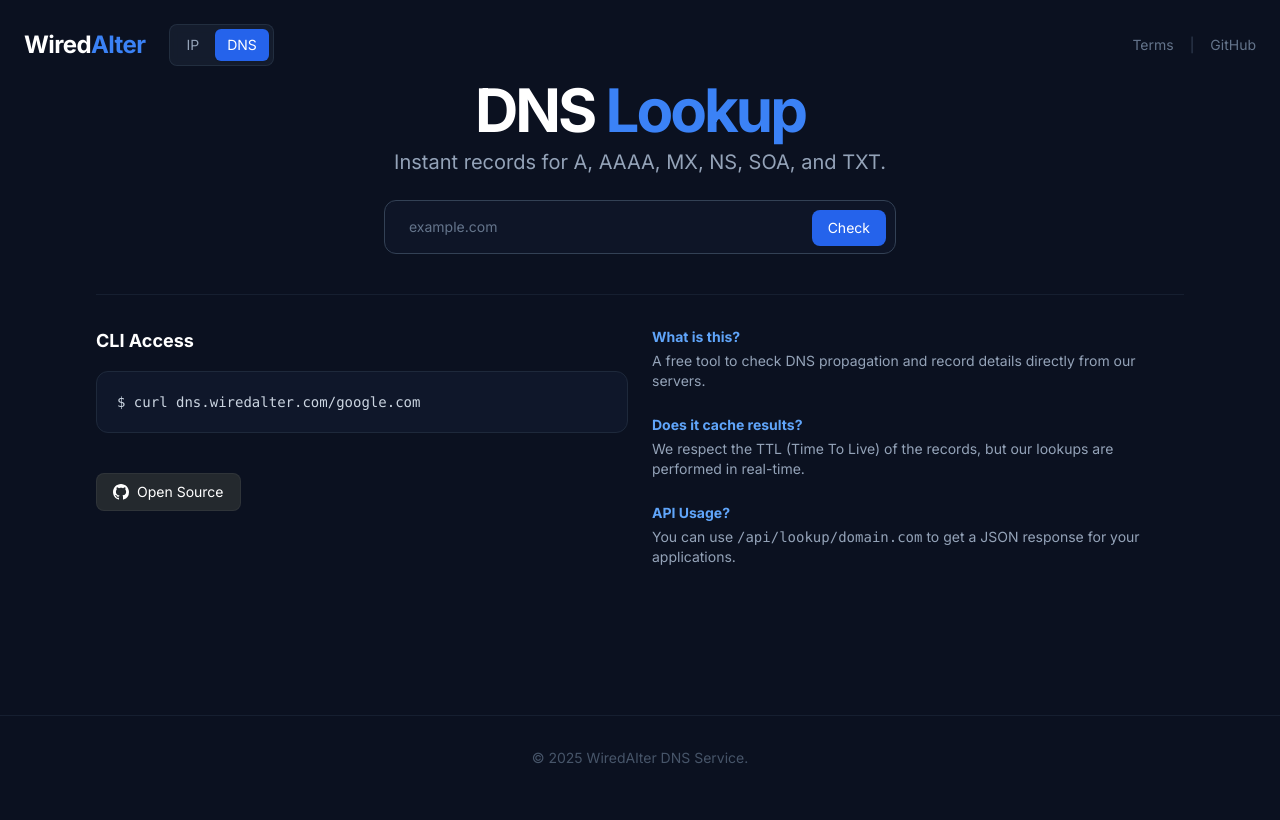
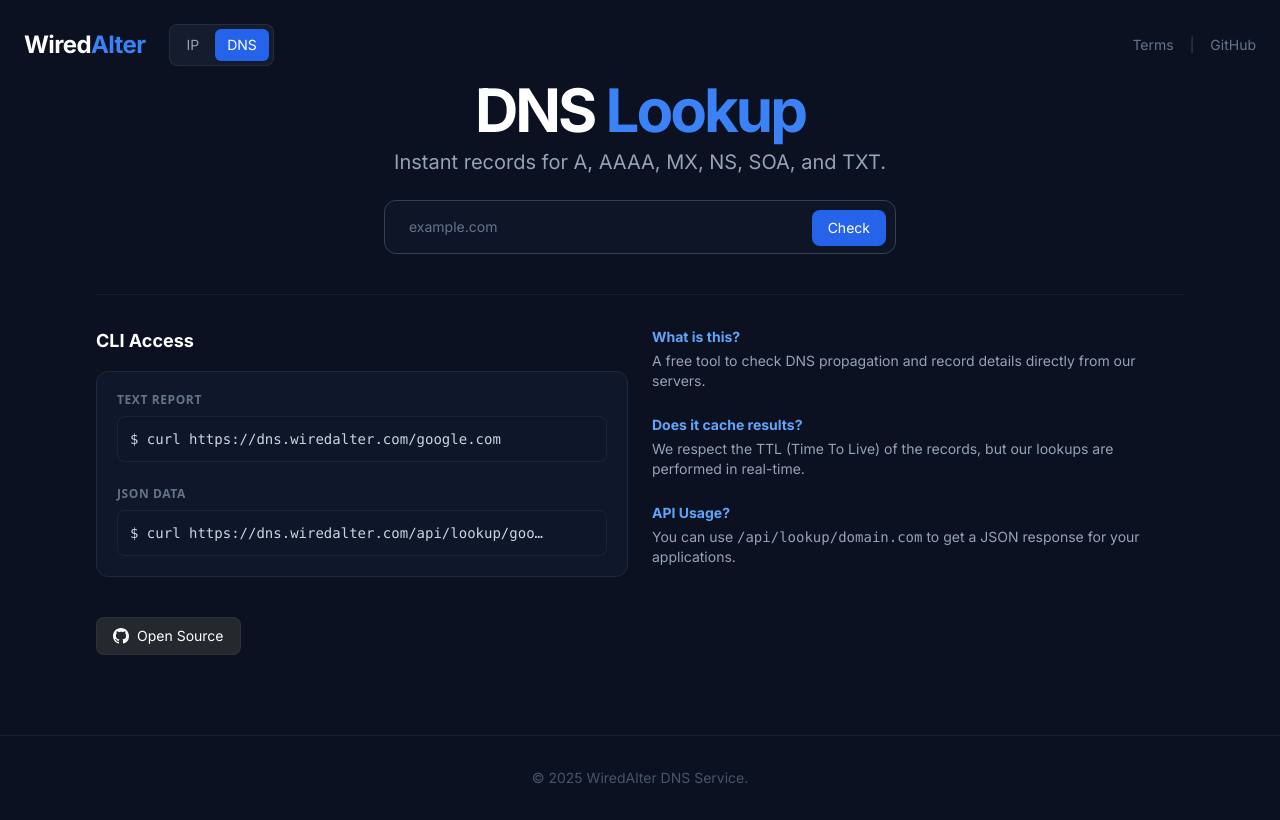
Before and after one commit to buildplan/dns-service, a website: page views/index.html in a window 1280 px wide. Drawn offline with nearby package versions, Linux system fonts and the light colour scheme.

Commit message:
update cli section

```diff
--- a/views/index.html
+++ b/views/index.html
@@ -127,13 +127,27 @@
 
         <div class="grid grid-cols-1 lg:grid-cols-2 gap-6 pt-8 border-t border-slate-800/60">
             <div class="space-y-4">
-                <h3 class="text-lg font-bold text-white">CLI Access</h3>
-                <div class="bg-[#0f172a] rounded-xl p-5 font-mono text-sm border border-slate-800 space-y-3">
-                    <div class="group cursor-pointer" onclick="copyText('cmd1')">
-                        <div class="flex justify-between text-slate-300 hover:text-white"><code id="cmd1">$ curl dns.wiredalter.com/google.com</code><span class="text-blue-500 opacity-0 group-hover:opacity-100">Copy</span></div>
-                    </div>
-                </div>
-
+		<h3 class="text-lg font-bold text-white">CLI Access</h3>
+		<div class="bg-[#0f172a] rounded-xl p-5 font-mono text-sm border border-slate-800 space-y-6">
+		    <div>
+		        <div class="text-xs text-slate-500 mb-2 font-sans font-semibold uppercase tracking-wider">Text Report</div>
+		        <div class="group cursor-pointer" onclick="copyText('cmd1')">
+		            <div class="flex justify-between items-center text-slate-300 hover:text-white transition-colors bg-slate-900/50 p-3 rounded-lg border border-slate-700/30">
+                		<code id="cmd1" class="truncate mr-4">$ curl https://dns.wiredalter.com/google.com</code>
+		                <span class="text-blue-500 text-xs font-bold opacity-0 group-hover:opacity-100 transition-opacity">COPY</span>
+		            </div>
+		        </div>
+		    </div>
+		    <div>
+		        <div class="text-xs text-slate-500 mb-2 font-sans font-semibold uppercase tracking-wider">JSON Data</div>
+		        <div class="group cursor-pointer" onclick="copyText('cmd2')">
+		            <div class="flex justify-between items-center text-slate-300 hover:text-white transition-colors bg-slate-900/50 p-3 rounded-lg border border-slate-700/30">
+		                <code id="cmd2" class="truncate mr-4">$ curl https://dns.wiredalter.com/api/lookup/google.com</code>
+		                <span class="text-blue-500 text-xs font-bold opacity-0 group-hover:opacity-100 transition-opacity">COPY</span>
+		            </div>
+		        </div>
+		    </div>
+		</div>
                 <div class="mt-8 pt-6">
                     <a href="https://github.com/buildplan/dns-service" target="_blank" class="inline-flex items-center gap-2 px-4 py-2 bg-[#24292e] hover:bg-[#2f363d] text-white text-sm rounded-lg font-medium transition-all duration-200 border border-white/5">
                         <svg class="w-4 h-4" viewBox="0 0 16 16" fill="currentColor"><path d="M8 0C3.58 0 0 3.58 0 8c0 3.54 2.29 6.53 5.47 7.59.4.07.55-.17.55-.38 0-.19-.01-.82-.01-1.49-2.01.37-2.53-.49-2.69-.94-.09-.23-.48-.94-.82-1.13-.28-.15-.68-.52-.01-.53.63-.01 1.08.58 1.23.82.72 1.21 1.87.87 2.33.66.07-.52.28-.87.51-1.07-1.78-.2-3.64-.89-3.64-3.95 0-.87.31-1.59.82-2.15-.08-.2-.36-1.02.08-2.12 0 0 .67-.21 2.2.82.64-.18 1.32-.27 2-.27.68 0 1.36.09 2 .27 1.53-1.04 2.2-.82 2.2-.82.44 1.1.16 1.92.08 2.12.51.56.82 1.27.82 2.15 0 3.07-1.87 3.75-3.65 3.95.29.25.54.73.54 1.48 0 1.07-.01 1.93-.01 2.2 0 .21.15.46.55.38A8.013 8.013 0 0016 8c0-4.42-3.58-8-8-8z"></path></svg>
```
